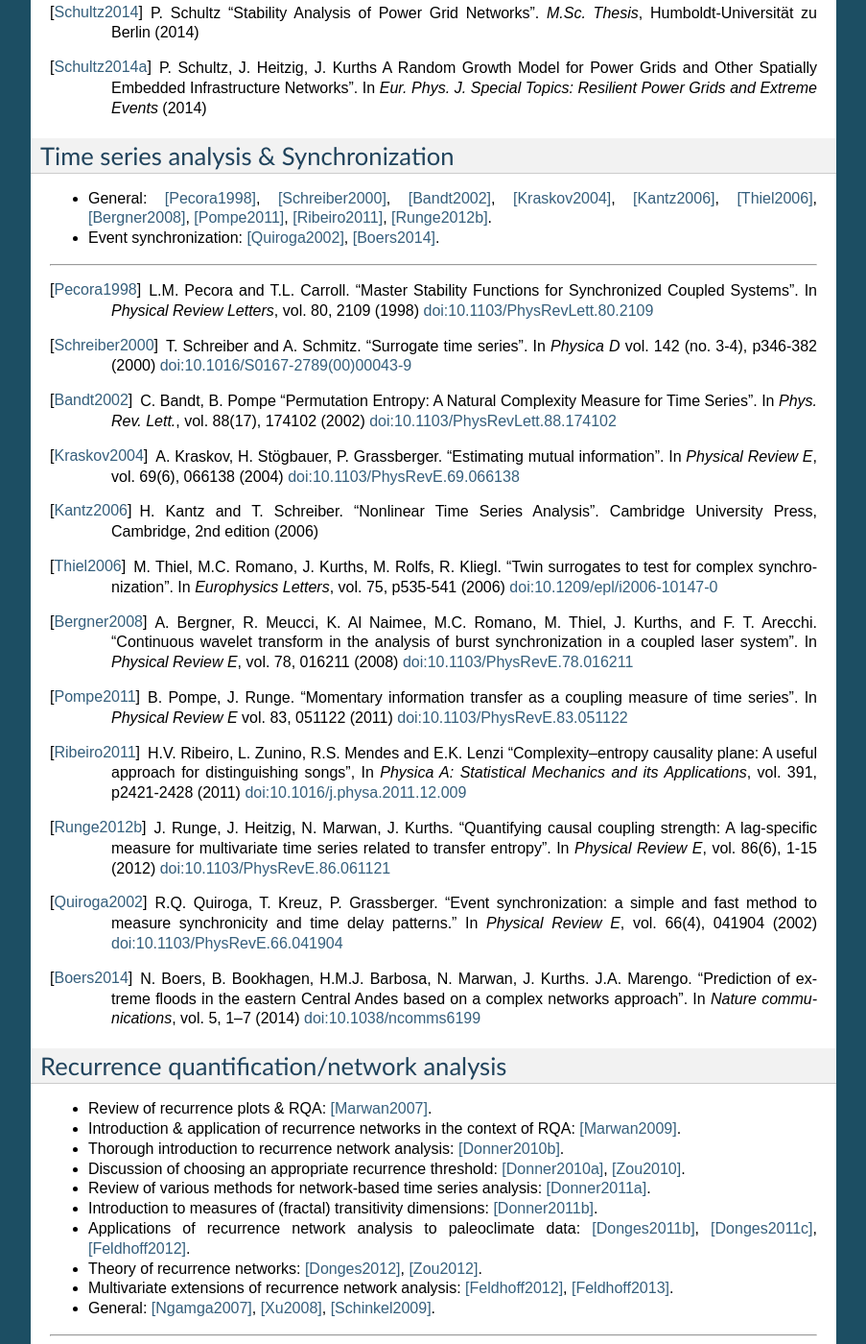
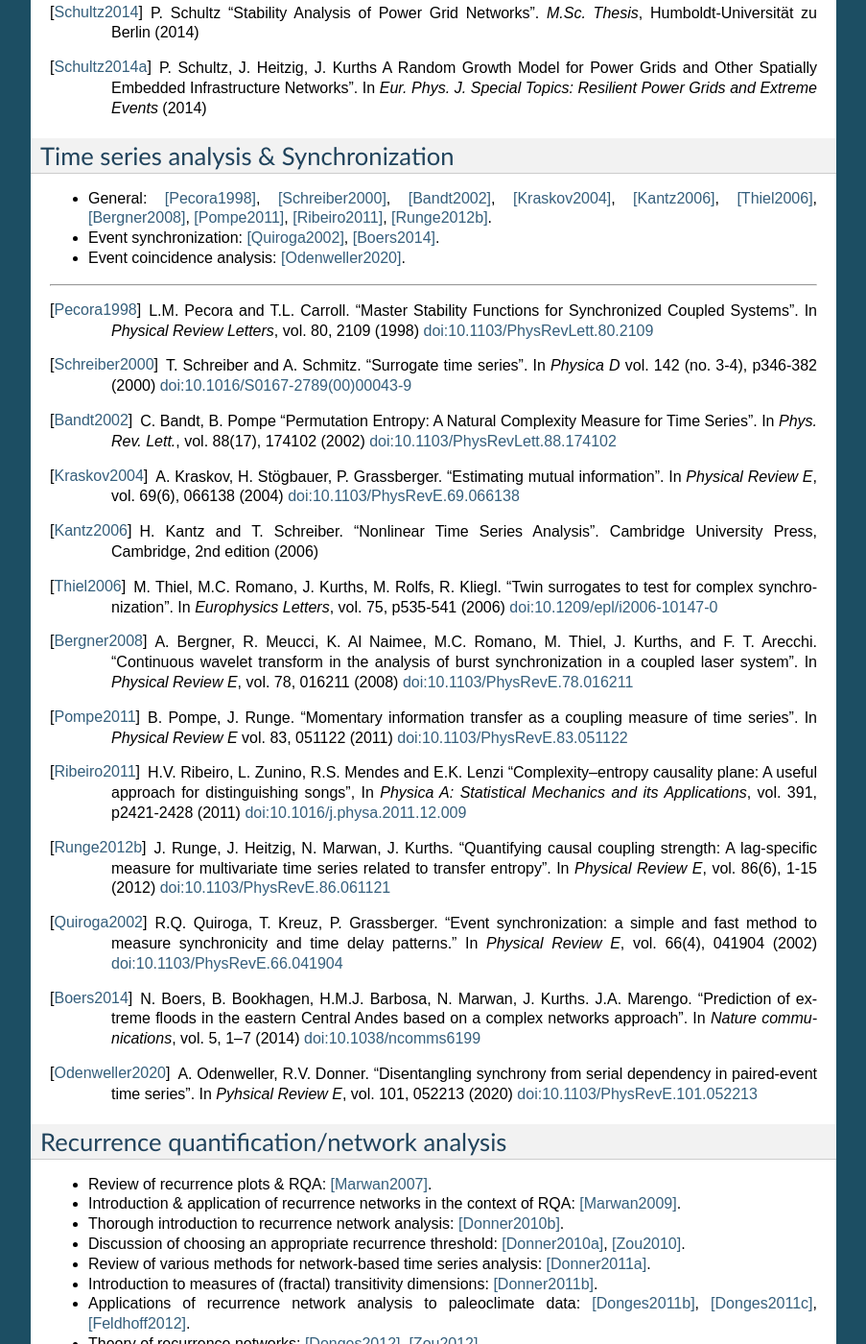
Before and after one commit to pik-copan/pyunicorn, a Sphinx documentation site: the page built from docs/source/publications.rst, in a window 1280 px wide and 1400 px high, scrolled down 3473 px. Shown: the whole window at 96% size, without its empty margins (198-1101 px from the left). Built offline with Sphinx 7.4.7, drawn with Linux system fonts in a browser that asks for light colours; pages that are not in the unit, such as notebooks, are missing from menus.

Commit message:
MAINT/DOC: resolve `sphinx` warnings in `EventSeries`
- fix indentation
- add missing reference

```diff
--- a/docs/source/publications.rst
+++ b/docs/source/publications.rst
@@ -291,6 +291,7 @@ Time series analysis & Synchronization
 - General: [Pecora1998]_, [Schreiber2000]_, [Bandt2002]_, [Kraskov2004]_,
   [Kantz2006]_, [Thiel2006]_, [Bergner2008]_, [Pompe2011]_, [Ribeiro2011]_, [Runge2012b]_.
 - Event synchronization: [Quiroga2002]_, [Boers2014]_.
+- Event coincidence analysis: [Odenweller2020]_.
 
 ....
 
@@ -371,6 +372,12 @@ Time series analysis & Synchronization
     In *Nature communications*, vol. 5, 1--7 (2014)
     `doi:10.1038/ncomms6199
     <http://dx.doi.org/10.1038/ncomms6199>`__
+
+.. [Odenweller2020] A. Odenweller, R.V. Donner.
+    "Disentangling synchrony from serial dependency in paired-event time series".
+    In *Pyhsical Review E*, vol. 101, 052213 (2020)
+    `doi:10.1103/PhysRevE.101.052213
+    <https://doi.org/10.1103/PhysRevE.101.052213>`__
 
 
 Recurrence quantification/network analysis
```
Also changed, not shown: 1 other file.
